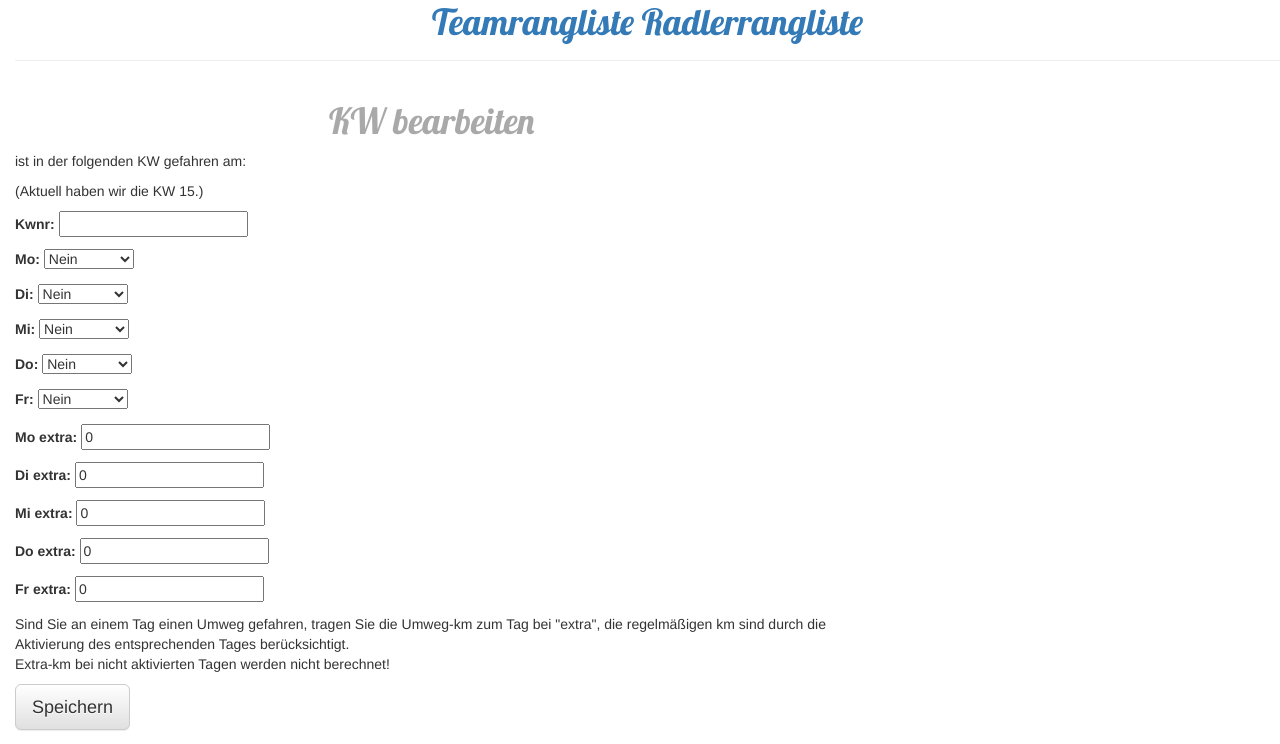
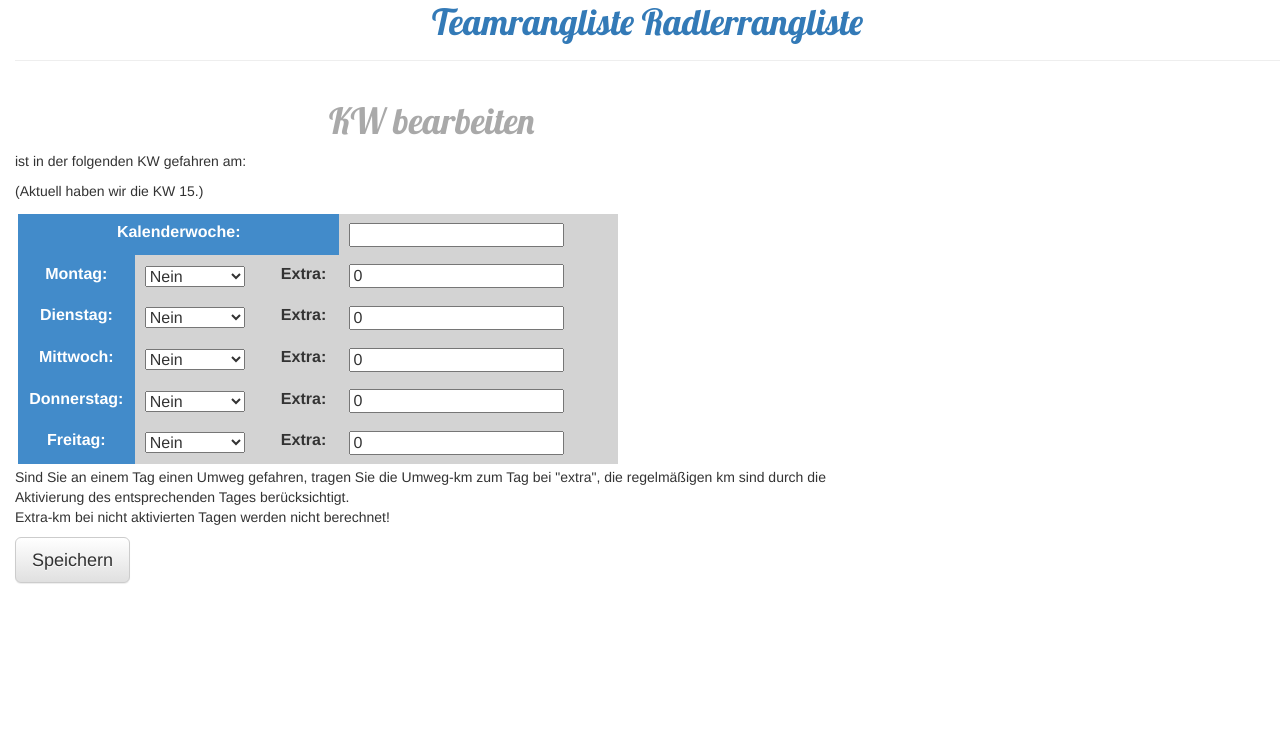
Before and after one commit to moserhans/MdRzA, a Django app: page /mdrza/woche/new/ in a window 1280 px wide. Shown: the part 133-877 px from the top of the page. After the commit the page ends 717 px from the top, so only its background shows below. Run offline with Django 3.2, Linux system fonts and the light colour scheme; the visitor is signed in with stand-in values (Sample User, id 1); data that the repository does not hold is empty; some libraries are stand-ins or nearby versions.

Commit message:
Irgendwie mag ich Tabellen

```diff
--- a/workproject/mdrza/forms.py
+++ b/workproject/mdrza/forms.py
@@ -4,18 +4,52 @@ from .models import radler, woche, team
 
 class WochenForm(forms.ModelForm):
 
-    class Meta:
-        model = woche
-        fields = ('kwnr', 'mo', 'di', 'mi', 'do', 'fr',
-			'mo_extra', 'di_extra', 'mi_extra', 'do_extra', 'fr_extra')
+	class Meta:
+		model = woche
+		fields = (
+			'kwnr',
+			'mo',
+			'mo_extra',
+			'di',
+			'di_extra',
+			'mi',
+			'mi_extra',
+			'do',
+			'do_extra',
+			'fr',
+			'fr_extra'
+		)
+		labels = {
+			'kwnr': ('Kalenderwoche'),
+			'mo': ('Montag'),
+			'di': ('Dienstag'),
+			'mi': ('Mittwoch'),
+			'do': ('Donnerstag'),
+			'fr': ('Freitag'),
+			'mo_extra': ('Extra'),
+			'di_extra': ('Extra'),
+			'mi_extra': ('Extra'),
+			'do_extra': ('Extra'),
+			'fr_extra': ('Extra'),
+		}
 
 
 class RadlerForm(forms.ModelForm):
 	class Meta:
 		model = radler
 		fields = ('vname', 'nname', 'email', 'team', 'km')
+		labels = {
+			'vname': ('Vorname'),
+			'nname': ('Nachname'),
+			'email': ('E-Mail'),
+			'team': ('Team'),
+			'km': ('Tages-KM'),
+		}
 
 class TeamForm(forms.ModelForm):
 	class Meta:
 		model = team
 		fields = ( 'name', )
+		labels = {
+			'name': ('Team'),
+		}
--- a/workproject/mdrza/static/css/mdrza.css
+++ b/workproject/mdrza/static/css/mdrza.css
@@ -15,6 +15,23 @@ table {
 	   vertical-align: middle;
 	   clear: right;
 	   float: left;
+   }
+table.woche {
+	   width: 600px;
+	   height: 250px;
+	   margin: 3px;
+	   padding: 10px;
+	   vertical-align: middle;
+   }
+table.radler {
+	   width: 400px;
+	   height: 200px;
+	   margin: 3px;
+	   padding: 10px;
+	   vertical-align: middle;
+   }
+.erlaeuterung {
+	   clear: both;
    }
 tr {
 	background-color: lightgrey;
--- a/workproject/mdrza/templates/mdrza/radler_new.html
+++ b/workproject/mdrza/templates/mdrza/radler_new.html
@@ -10,7 +10,9 @@
 		{% endif %}
 	{% if user.is_authenticated %}
 	    <form method="POST" class="radler-form">{% csrf_token %}
-		{{ form.as_p }}
+		<table class="radler">
+		{{ form.as_table }}
+		</table>
 		<p class="erlaeuterung">Im Feld "km" geben Sie die täglich zu fahrenden Strecke - kombiniert Hin- und Rückweg - in vollen km ein.<br/><br/>
 		Gibt es Ihr Team noch nicht, wählen Sie erst "Weiss nicht" aus. Danach legen Sie ein <a href="{% url 'team_new' %}">neues Team</a> an und kommen hierher zurück.</p>
 		<button type="submit" class="save btn btn-default btn-lg">Speichern</button>
--- a/workproject/mdrza/templates/mdrza/woche_edit.html
+++ b/workproject/mdrza/templates/mdrza/woche_edit.html
@@ -6,7 +6,24 @@
 	    {{ user.radler.vname }} {{ user.radler.nname }} ist in der folgenden KW gefahren am:</p>
 	<p>(Aktuell haben wir die KW {{ week }}.)</p>
 	<form method="POST" class="woche-form">{% csrf_token %}
-		{{ form.as_p }}
+
+{% for field in form %}
+	{% if forloop.first %}
+	<table class="woche">
+		<tr>
+			<th colspan=3>{{ field.label_tag }}</th>
+			<td>{{ field }}</td>
+		</tr>
+	{% else %}
+		{% if forloop.counter|divisibleby:2 %} <tr>
+			<th>{{ field.label_tag }}</th> <td>{{ field }}</td>
+		{% else %}
+			<td>{{ field.label_tag }}</td> <td>{{ field }}</td>
+		{% endif %}
+		{% if forloop.counter0|divisibleby:2 %} </tr> {% endif %}
+	{% endif %}
+	{% if forloop.last %} </table> {% endif %}
+{% endfor %}
 		<p class="erlaeuterung">Sind Sie an einem Tag einen Umweg gefahren, tragen Sie die Umweg-km zum Tag bei "extra", die regelmäßigen km sind durch die Aktivierung des entsprechenden Tages berücksichtigt.<br/>Extra-km bei nicht aktivierten Tagen werden nicht berechnet!</p>
 		<button type="submit" class="save btn btn-default btn-lg">Speichern</button>
 	    </form>
```
